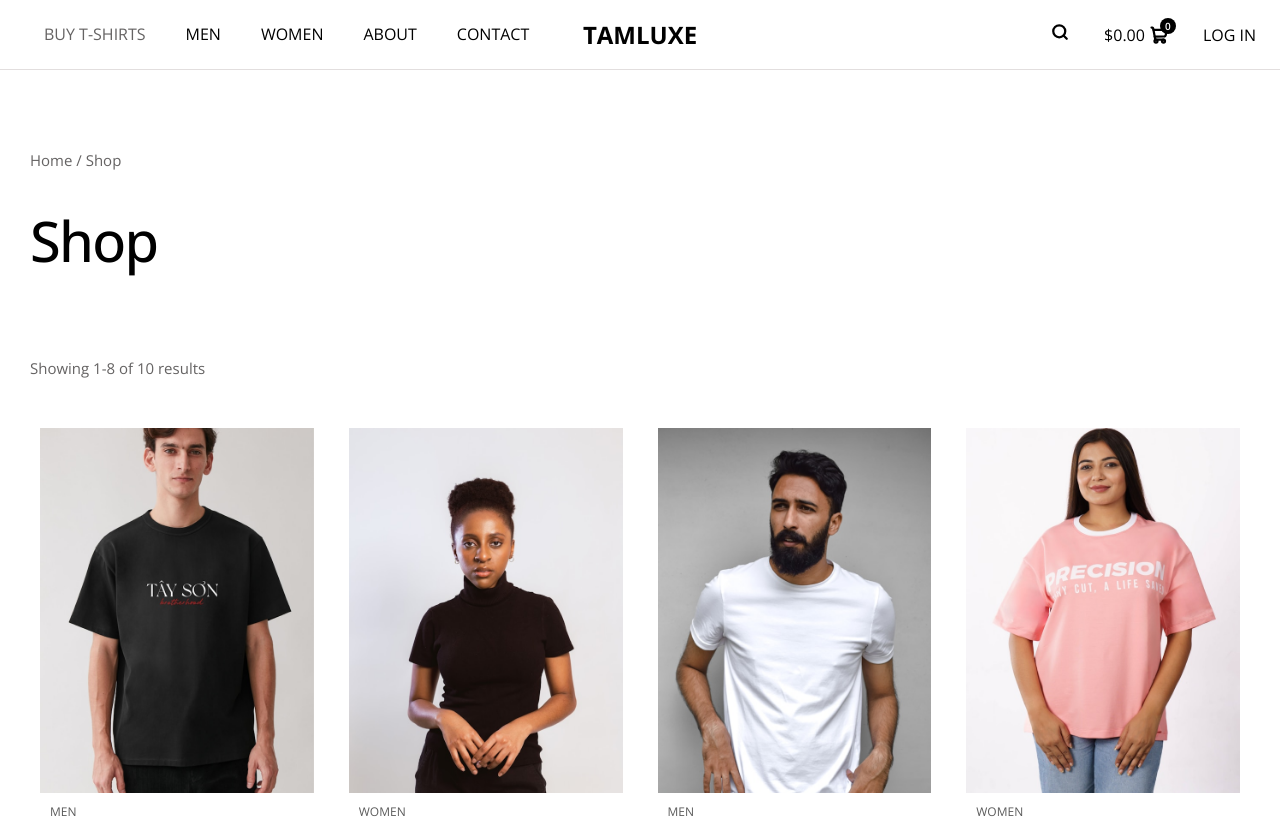
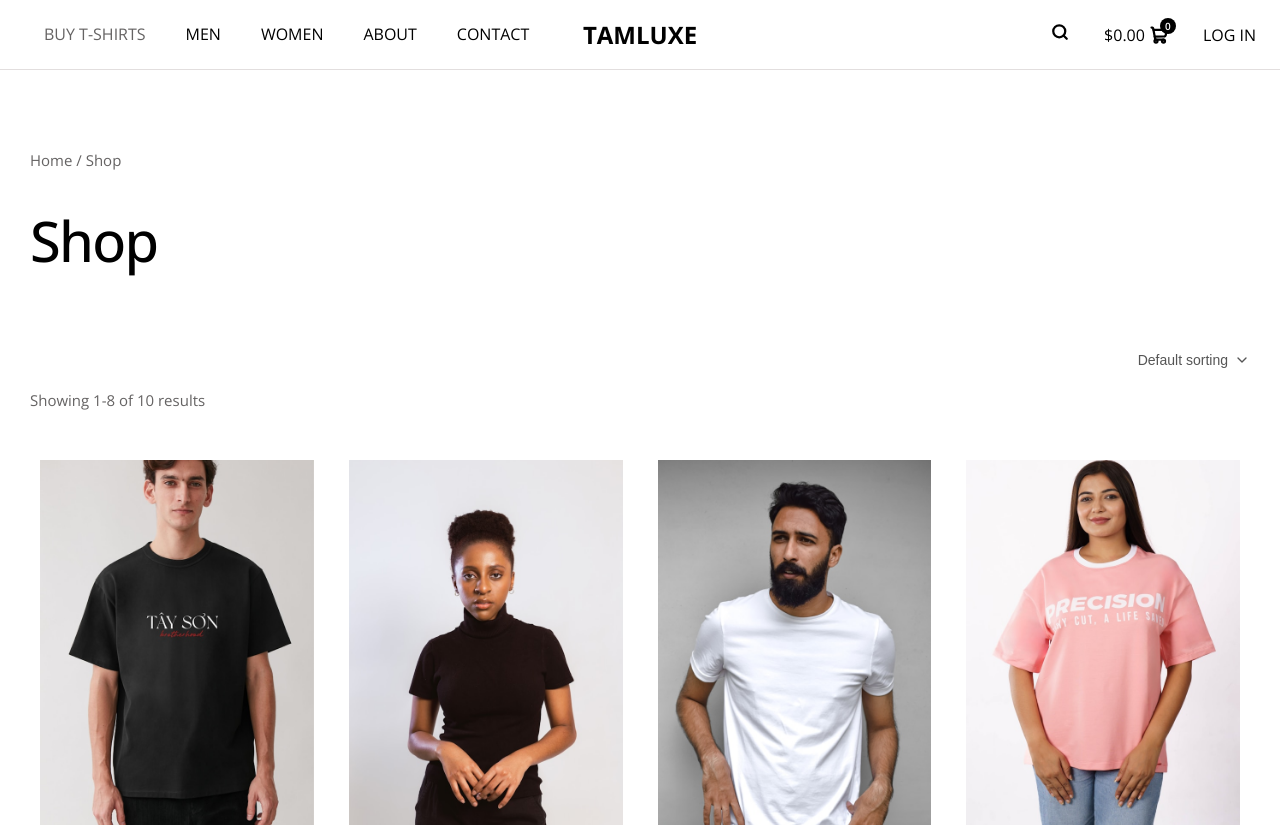
Before and after one commit to preyemurph7/e-commerce-store, a React (Vite) app: page / in a window 1280 px wide. Shown: the top 827 px of the page. Built offline with nearby package versions, Linux system fonts and the light colour scheme.

Commit message:
Build sort dropdown component with open/close toggle

```diff
--- /dev/null
+++ b/src/components/SortDropdown/SortDropdown.css
@@ -0,0 +1,40 @@
+.sort-dropdown {
+  position: relative;
+  display: inline-block;
+}
+
+.sort-dropdown-header {
+  display: flex;
+  align-items: center;
+  gap: 6px;
+  background: none;
+  border: none;
+  font-size: 14px;
+  color: #555;
+  cursor: pointer;
+  padding: 0;
+  margin: 0;
+}
+
+.sort-dropdown-list {
+  position: absolute;
+  top: 100%;
+  right: 0;
+  background: white;
+  border: 1px solid #ccc;
+  border-radius: 4px;
+  list-style: none;
+  min-width: 220px;
+  z-index: 10;
+  box-shadow: 0 2px 8px rgba(0, 0, 0, 0.1);
+}
+
+.sort-dropdown-list li {
+  padding: 10px 16px;
+  font-size: 14px;
+  cursor: pointer;
+}
+
+.sort-dropdown-list li:hover {
+  background-color: #f5f5f5;
+}
--- /dev/null
+++ b/src/components/SortDropdown/SortDropdown.jsx
@@ -0,0 +1,46 @@
+import { useState } from "react"
+import { ChevronDown } from "lucide-react"
+import "./SortDropdown.css"
+
+const sortOptions = [
+  "Default sorting",
+  "Sort by average rating",
+  "Sort by latest",
+  "Sort by price: low to high",
+  "Sort by price: high to low",
+]
+
+const SortDropdown = () => {
+  const [isOpen, setIsOpen] = useState(false);
+  const [selected, setSelected] = useState(sortOptions[0]);
+
+  const toggleDropdown = () => {
+    setIsOpen((prev) => !prev);
+  }
+
+  const handleSelect = (option) => {
+    setSelected(option);
+    setIsOpen(false);
+  }
+
+  return (
+    <div className="sort-dropdown">
+      <button className="sort-dropdown-header" onClick={toggleDropdown}>
+        <span>{selected}</span>
+        <ChevronDown size={16} />
+      </button>
+
+      {isOpen && (
+        <ul className="sort-dropdown-list">
+          {sortOptions.map((option) => (
+            <li key={option} onClick={() => handleSelect(option)}>
+              {option}
+            </li>
+          ))}
+        </ul>
+      )}
+    </div>
+  )
+}
+
+export default SortDropdown
--- a/src/pages/Home/Home.css
+++ b/src/pages/Home/Home.css
@@ -15,6 +15,12 @@
     margin-top: 20px;
     font-size: 10px;
     color: var(--text-color);
+}
+
+.results-sort-row {
+  display: flex;
+  justify-content: space-between;
+  align-items: center;
 }
 
 .home-text p{
--- a/src/pages/Home/Home.jsx
+++ b/src/pages/Home/Home.jsx
@@ -1,5 +1,6 @@
 import "./Home.css"
 import ProductCard from "../../components/ProductCard/ProductCard"
+import SortDropdown from "../../components/SortDropdown/SortDropdown";
 import Navbar from "./../../components/Navbar/Navbar"
 import manInBlackTshirt from "../../assets/products/men/man-in-black-tshirt.jpg";
 import { products } from "../../data/productData";
@@ -9,9 +10,12 @@ const Home = () => {
         <>
         <div className="home-container">
             <div className="home-text">
-                <p>Home / Shop</p>
-                <h1>Shop</h1>
-                <p>Showing 1-8 of 10 results</p>
+                    <p>Home / Shop</p>
+                    <h1>Shop</h1>
+                <div className="results-sort-row">
+                    <p>Showing 1-8 of 10 results</p>
+                    <SortDropdown />
+                </div>
             </div>
             <div className="product-grid">
                 {products.map((product) => (
```
Also changed, not shown: 1 other file (tests, documents, lock files or other folders).
